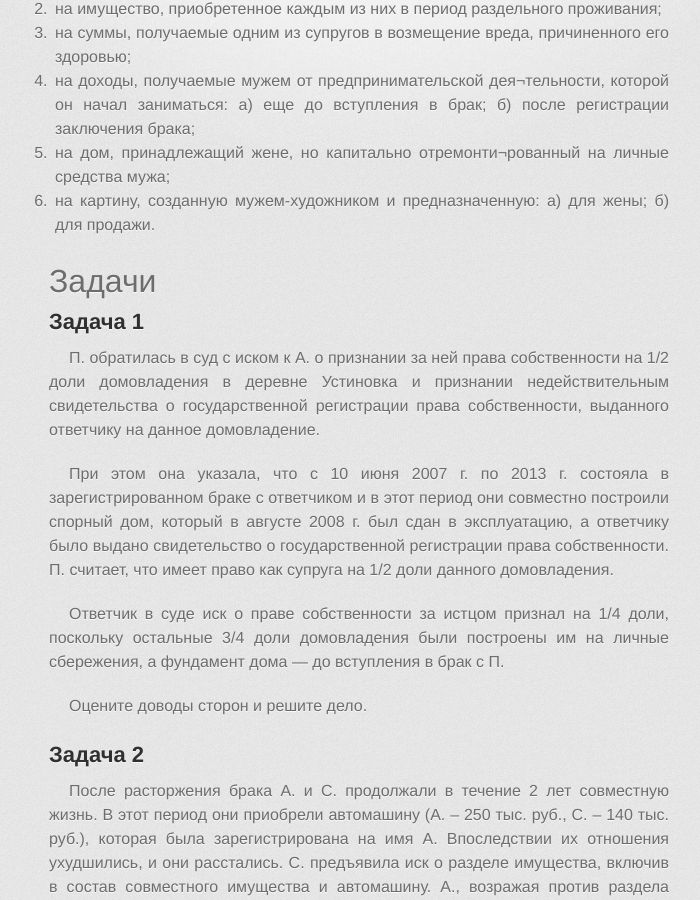
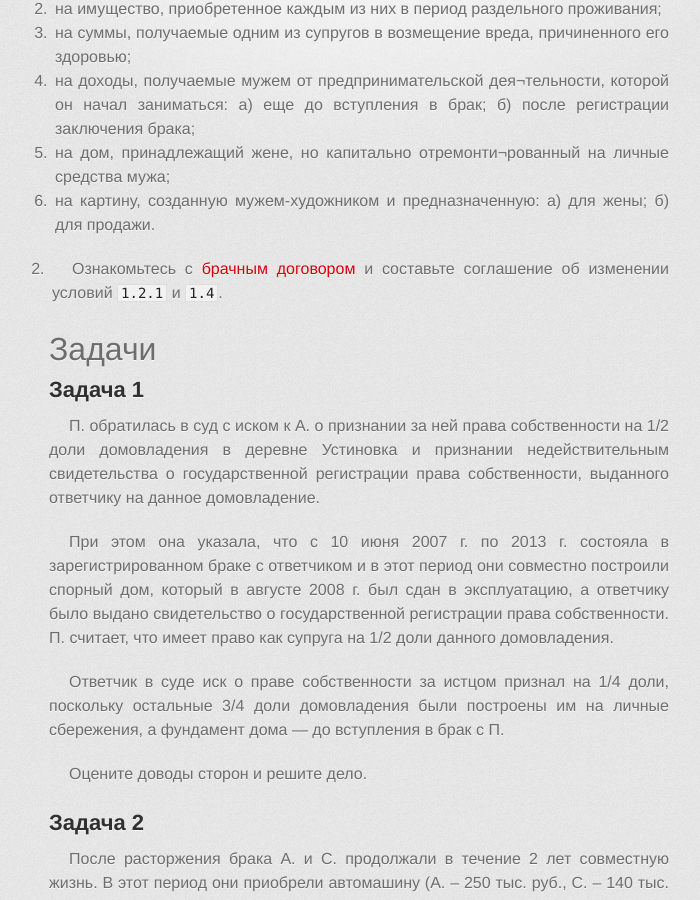
Before and after one commit to a-nova/a-nova.github.io, a Jekyll site: the page built from _spr/09.md, in a window 1280 px wide and 900 px high, scrolled down 421 px. Shown: the whole window, without its empty margins (281-981 px from the left). Built offline with Jekyll 4.4.1, drawn with Linux system fonts in a browser that asks for light colours; some web fonts are replaced.

Commit message:
брачный договор

```diff
--- a/_spr/09.md
+++ b/_spr/09.md
@@ -19,6 +19,8 @@ layout: page
    4. на доходы, получаемые мужем от предпринимательской дея¬тельности, которой он начал заниматься: а) еще до вступления в брак; б) после регистрации заключения брака;
    5. на дом, принадлежащий жене, но капитально отремонти¬рованный на личные средства мужа;
    6. на картину, созданную мужем-художником и предназначенную: а) для жены; б) для продажи.
+
+2. Ознакомьтесь с [брачным договором](./09/Brachny_Dogovor.docx) и составьте соглашение об изменении условий `1.2.1` и `1.4`.
 
 # Задачи #
 
```
Also changed, not shown: 1 other file.
